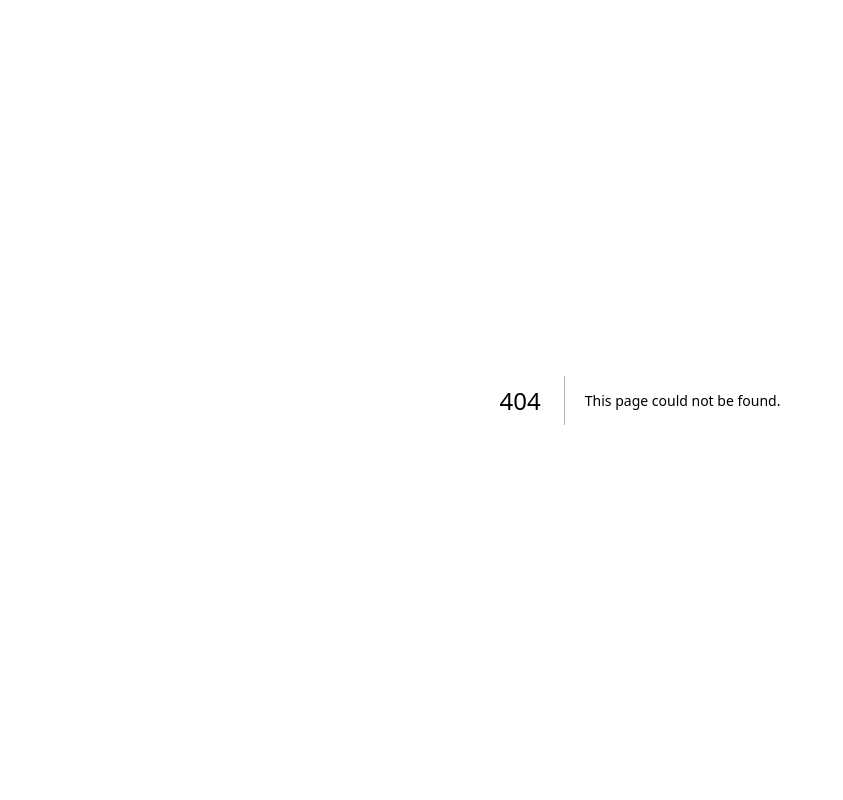
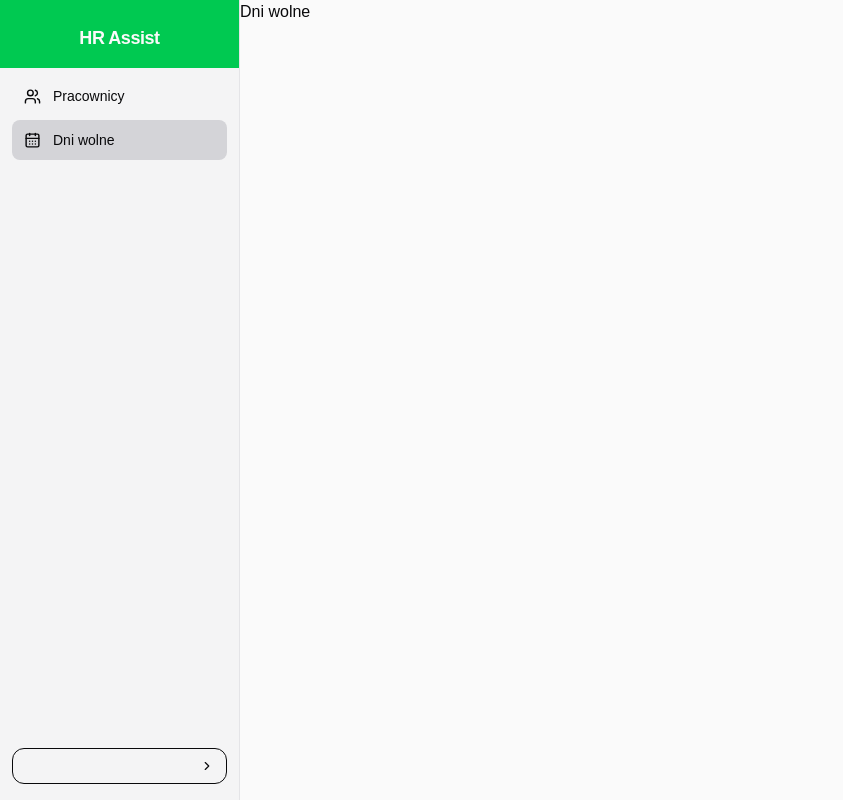
Before and after one commit to unmarked4683/hr-assist, a Next.js app in the folder apps/web/: page /holidays in a window 1280 px wide. Before the commit this address had no page. Shown: the whole page, without its empty margins (0-843 px from the left). Built offline with nearby package versions, Linux system fonts and the light colour scheme.

Commit message:
feat: enhance sidebar component with new navigation items and styling updates

```diff
--- /dev/null
+++ b/apps/web/src/app/(dashboard)/holidays/page.tsx
@@ -0,0 +1,7 @@
+export default function HolidaysPage() {
+  return (
+    <>
+      <h1>Dni wolne</h1>
+    </>
+  );
+}
--- a/apps/web/src/app/globals.css
+++ b/apps/web/src/app/globals.css
@@ -34,6 +34,12 @@
   /* Stan zeby w tabelach i kalendarzach */
   --table-row-alt: #f4f4f5;
   --table-row-hover: #e4e4e7;
+
+  --sidebar: #f4f4f5;
+  --sidebar-foreground: #09090b;
+  --sidebar-primary: #09090b;
+  --sidebar-accent: #d4d4d8;
+  --sidebar-border: #e4e4e7;
 }
 
 @theme inline {
@@ -63,6 +69,12 @@
 
   --color-table-row-alt: var(--table-row-alt);
   --color-table-row-hover: var(--table-row-hover);
+
+  --color-sidebar: var(--sidebar);
+  --color-sidebar-foreground: var(--sidebar-foreground);
+  --color-sidebar-primary: var(--sidebar-primary);
+  --color-sidebar-accent: var(--sidebar-accent);
+  --color-sidebar-border: var(--sidebar-border);
 }
 
 body {
--- a/apps/web/src/components/Sidebar.tsx
+++ b/apps/web/src/components/Sidebar.tsx
@@ -12,17 +12,21 @@ import {
   type RefObject,
 } from "react";
 import { createPortal } from "react-dom";
-import { ChevronRight, LogOut, Users } from "lucide-react";
+import Link from "next/link";
+import { usePathname, useRouter } from "next/navigation";
+import { CalendarDays, ChevronRight, LogOut, Users } from "lucide-react";
 import { useAuthStore, AuthState, UserProfile } from "@/store/useAuthStore";
-import { useRouter } from "next/navigation";
 
-type NavItem = "employees" | "holidays";
+const NAV_ITEMS = [
+  { href: "/employees", label: "Pracownicy", icon: Users },
+  { href: "/holidays", label: "Dni wolne", icon: CalendarDays },
+] as const;
 
 const SIDEBAR_FLYOUT_TRIGGER =
   "group w-full flex items-center gap-3 px-3 py-2.5 text-left transition-colors hover:bg-sidebar-accent data-[state=open]:bg-secondary/80 data-[state=open]:text-secondary-foreground";
 
 const SIDEBAR_FLYOUT_CHEVRON =
-  "ml-auto transform text-muted-foreground opacity-60 transition-transform duration-200 ease-in-out data-[state=open]:-rotate-180 data-[state=open]:opacity-100";
+  "ml-auto transform text-primary transition-transform duration-200 ease-in-out data-[state=open]:-rotate-180";
 
 const SIDEBAR_FLYOUT_PROFILE_TEXT =
   "text-sm font-semibold text-sidebar-foreground group-data-[state=open]:text-secondary-foreground truncate";
@@ -31,10 +35,10 @@ const VIEWPORT_EDGE_MARGIN = 10;
 const SIDE_OFFSET = 8;
 
 const navLinkClassName = (isActive: boolean) =>
-  `flex items-center gap-3 px-3 py-2.5 rounded-lg text-sm font-medium transition-colors ${
+  `relative z-10 flex items-center gap-3 px-3 py-2.5 rounded-lg text-sm font-medium transition-colors duration-300 ${
     isActive
-      ? "bg-sidebar-accent text-sidebar-primary cursor-default select-none"
-      : "text-sidebar-foreground hover:bg-sidebar-accent/70"
+      ? "text-sidebar-primary"
+      : "text-sidebar-foreground hover:bg-black/[0.04] hover:text-sidebar-primary"
   }`;
 
 const getSidebarFlyoutState = (open: boolean) => (open ? "open" : "closed");
@@ -100,8 +104,6 @@ function SidebarUserProfile() {
   ) as UserProfile;
 
   if (!user) return null;
-
-  console.log("USER IN SIDEBAR", user);
 
   const { name, surname } = user;
 
@@ -236,25 +238,29 @@ function AnchoredFlyout({
   );
 }
 
+const isNavItemActive = (pathname: string, href: string) =>
+  pathname === href || pathname.startsWith(`${href}/`);
+
 export const Sidebar = () => {
   const router = useRouter();
-  const [activeNav, setActiveNav] = useState<NavItem>("employees");
+  const pathname = usePathname();
   const [userMenuOpen, setUserMenuOpen] = useState(false);
+  const [indicator, setIndicator] = useState({
+    top: 0,
+    height: 0,
+    ready: false,
+  });
 
   const logout = useAuthStore((state: AuthState) => state.logout);
 
   const userTriggerRef = useRef<HTMLButtonElement>(null);
+  const navListRef = useRef<HTMLDivElement>(null);
+  const navItemRefs = useRef<Array<HTMLAnchorElement | null>>([]);
 
   const closeUserMenu = useCallback(() => setUserMenuOpen(false), []);
 
   const handleUserTriggerClick = () => {
-    console.log("Kliknięto element menu: Opcje użytkownika");
     setUserMenuOpen((current) => !current);
-  };
-
-  const handleNavClick = (item: NavItem, label: string) => {
-    console.log(`Kliknięto element menu: ${label}`);
-    setActiveNav(item);
   };
 
   const handleLogout = () => {
@@ -263,30 +269,85 @@ export const Sidebar = () => {
     router.replace("/login");
   };
 
+  const updateIndicator = useCallback(() => {
+    const activeIndex = NAV_ITEMS.findIndex((item) =>
+      isNavItemActive(pathname, item.href),
+    );
+    const activeItem = navItemRefs.current[activeIndex];
+    const navList = navListRef.current;
+
+    if (!activeItem || !navList) {
+      setIndicator((current) => ({ ...current, ready: false }));
+      return;
+    }
+
+    setIndicator({
+      top: activeItem.offsetTop,
+      height: activeItem.offsetHeight,
+      ready: true,
+    });
+  }, [pathname]);
+
+  useLayoutEffect(() => {
+    updateIndicator();
+  }, [updateIndicator]);
+
+  useEffect(() => {
+    const navList = navListRef.current;
+    if (!navList) return;
+
+    const resizeObserver = new ResizeObserver(updateIndicator);
+    resizeObserver.observe(navList);
+
+    return () => resizeObserver.disconnect();
+  }, [updateIndicator]);
+
   return (
     <aside className="w-60 shrink-0 h-screen flex flex-col bg-sidebar border-r border-sidebar-border overflow-visible">
-      <div className="px-5 pt-6 pb-4 flex justify-center">
-        <span className="text-lg font-bold text-sidebar-foreground tracking-tight bg-red-500">
+      <div className="px-5 pt-6 pb-4 flex justify-center bg-green-500">
+        <span className="text-lg font-bold text-destructive-foreground tracking-tight">
           HR Assist
         </span>
       </div>
 
-      <nav className="flex-1 px-3 py-2 space-y-1">
-        <a
-          href="/employees"
-          onClick={(event) => {
-            event.preventDefault();
-            handleNavClick("employees", "Pracownicy");
-          }}
-          className={navLinkClassName(activeNav === "employees")}
-        >
-          <Users size={17} />
-          <span>Pracownicy</span>
-        </a>
+      <nav className="flex-1 px-3 py-2">
+        <div ref={navListRef} className="relative space-y-1">
+          <div
+            aria-hidden
+            className={`pointer-events-none absolute inset-x-0 rounded-lg bg-sidebar-accent ${
+              indicator.ready
+                ? "opacity-100 transition-[transform,height,opacity] duration-300 ease-[cubic-bezier(0.22,1,0.36,1)]"
+                : "opacity-0"
+            }`}
+            style={{
+              height: indicator.height,
+              transform: `translateY(${indicator.top}px)`,
+            }}
+          />
+          {NAV_ITEMS.map((item, index) => {
+            const Icon = item.icon;
+            const isActive = isNavItemActive(pathname, item.href);
+
+            return (
+              <Link
+                key={item.href}
+                href={item.href}
+                ref={(node) => {
+                  navItemRefs.current[index] = node;
+                }}
+                aria-current={isActive ? "page" : undefined}
+                className={navLinkClassName(isActive)}
+              >
+                <Icon size={17} />
+                <span>{item.label}</span>
+              </Link>
+            );
+          })}
+        </div>
       </nav>
 
       <div className="px-3 pb-4 overflow-visible">
-        <div className="rounded-xl border border-sidebar-border">
+        <div className="rounded-xl border border-primary">
           <SidebarFlyoutTrigger
             ref={userTriggerRef}
             open={userMenuOpen}
```
